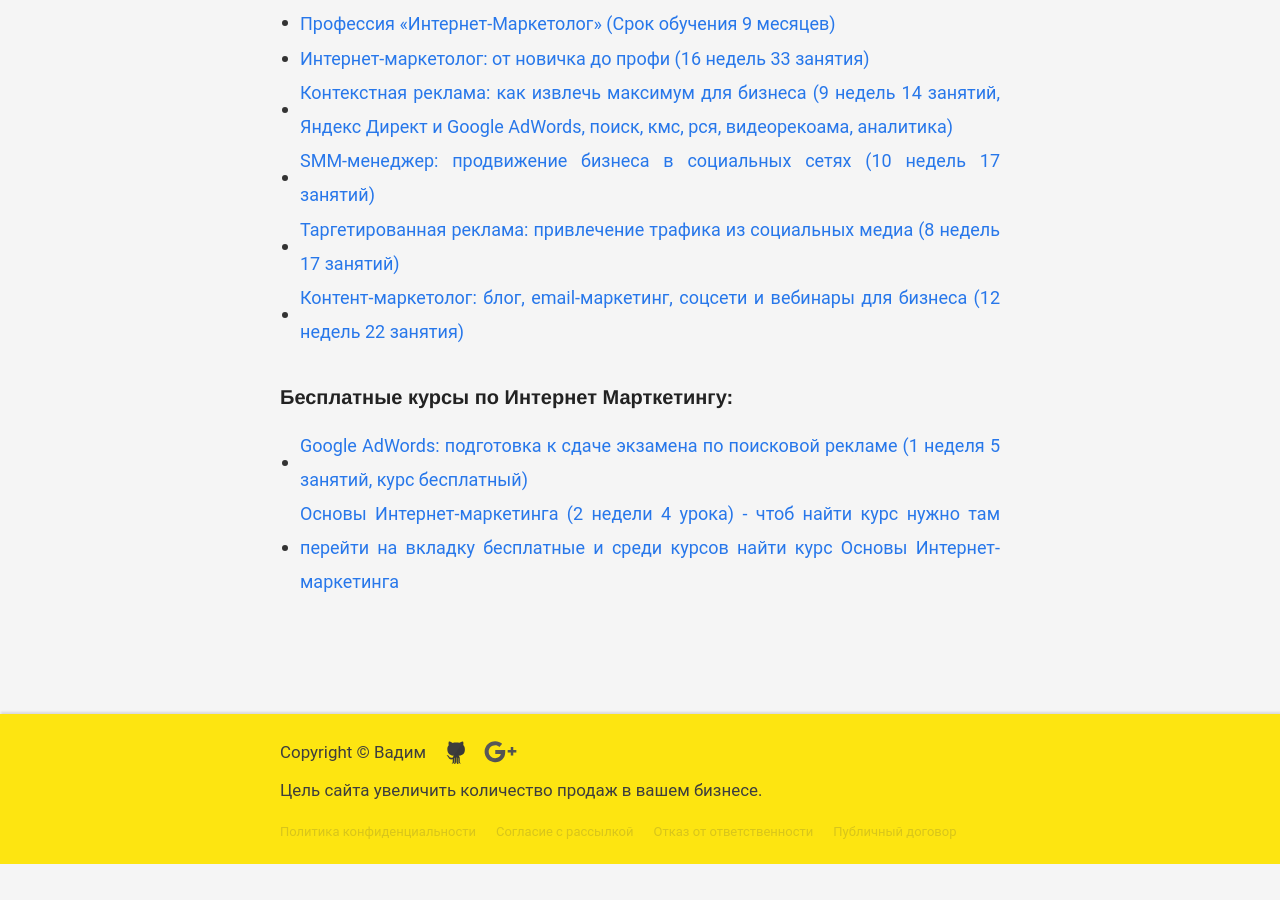
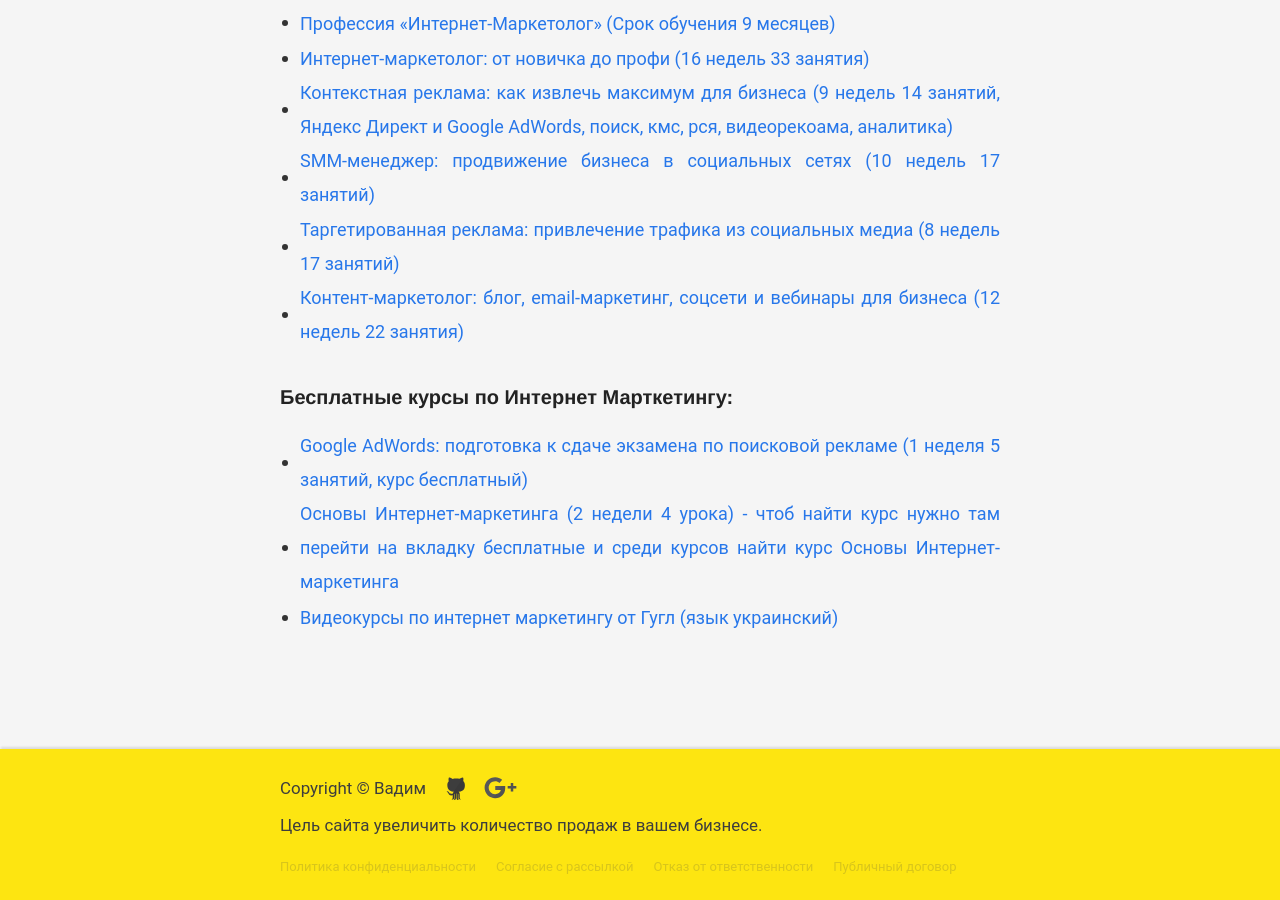
Before and after one commit to VadymVolos/vadymvolos.github.io, a Jekyll site: the page built from _posts/digital-marketing/2016-12-09-kakie-kursy-vybrat-po-internet-marketingu.md, in a window 1280 px wide and 900 px high, scrolled down 1678 px. Built offline with Jekyll 4.4.1, drawn with Linux system fonts in a browser that asks for light colours; nearby versions of some CDN libraries; comment, search, counter and statistics services are not loaded; before the commit the page ends 2542 px from its top, so only the background shows below that.

Commit message:
Update 2016-12-09-kakie-kursy-vybrat-po-internet-marketingu.md

```diff
--- a/_posts/digital-marketing/2016-12-09-kakie-kursy-vybrat-po-internet-marketingu.md
+++ b/_posts/digital-marketing/2016-12-09-kakie-kursy-vybrat-po-internet-marketingu.md
@@ -70,4 +70,7 @@
 	<li><a rel="nofollow" target="_blank" href="https://geekbrains.ru/go/kIulll" onclick="ga('send', 'event', 'outbound', 'click', 'https://geekbrains.ru/go/kIulll');" class="hvr-wobble-vertical">
 		Основы Интернет-маркетинга (2 недели 4 урока) - чтоб найти курс нужно там перейти на вкладку бесплатные и среди курсов найти курс Основы Интернет-маркетинга
 	    </a></li>
+	    	<li><a rel="nofollow" target="_blank" href="https://digitalworkshop-ua.withgoogle.com/topic-library" onclick="ga('send', 'event', 'outbound', 'click', 'https://digitalworkshop-ua.withgoogle.com/topic-library');" class="hvr-wobble-vertical">
+		Видеокурсы по интернет маркетингу от Гугл (язык украинский)
+	    </a></li>
 </ul>
```
